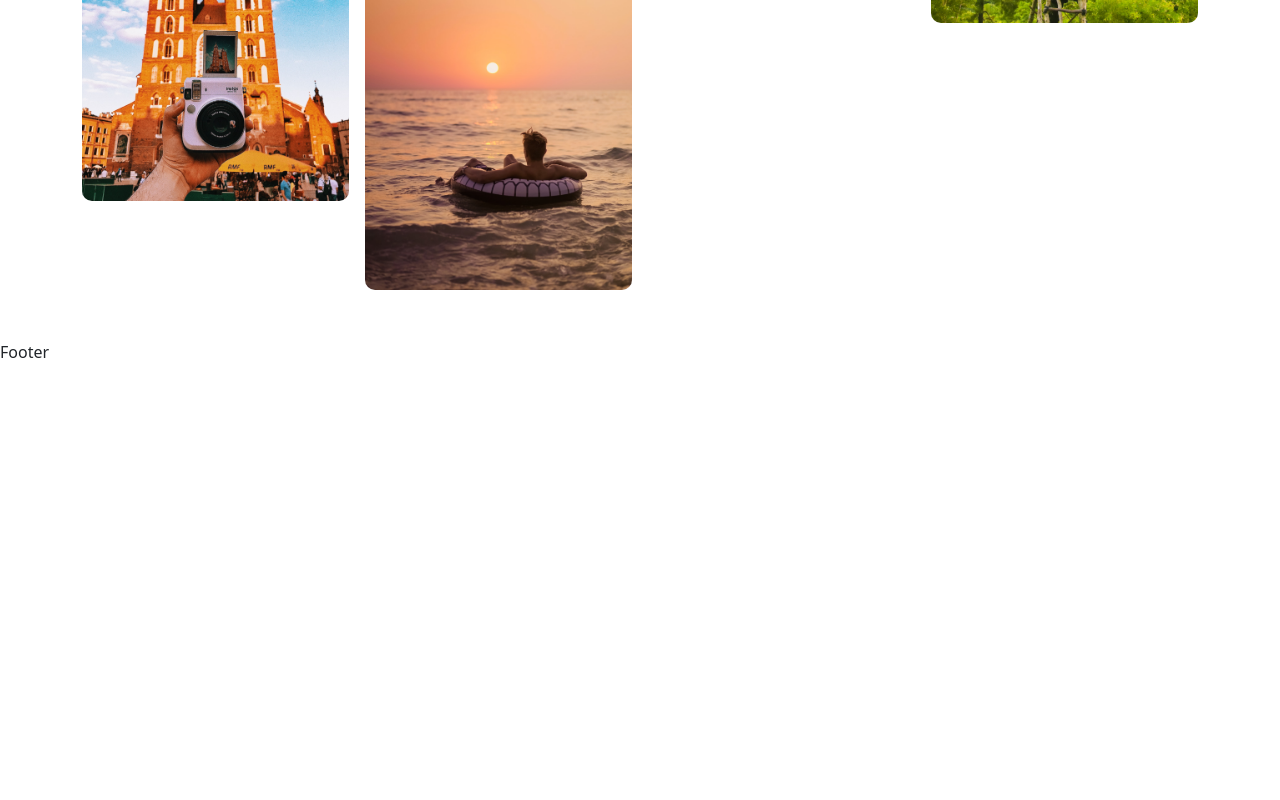
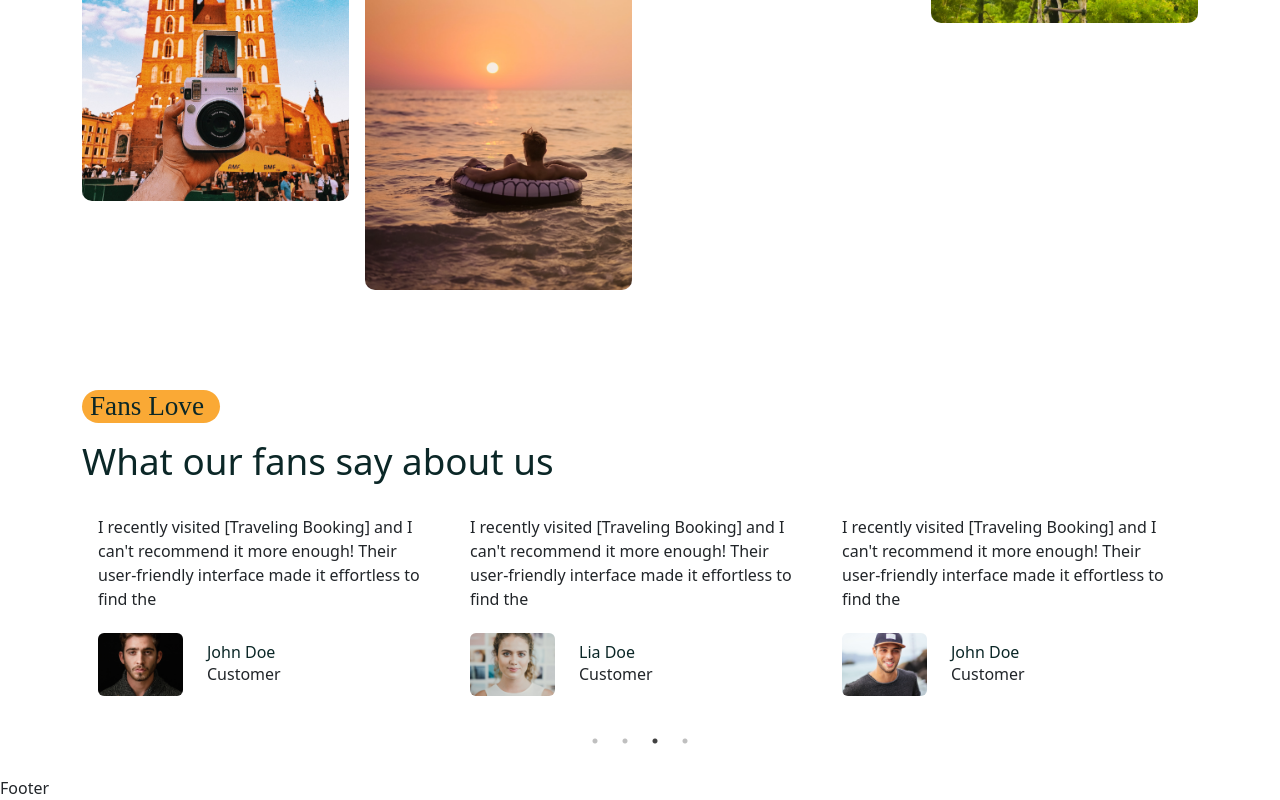
Before and after one commit to tiendk195/Travel_Booking, a React (Create React App) app in the folder frontend/: page /home in a window 1280 px wide. Shown: the part 2370-3170 px from the top of the page. Before the commit the page ends 2734 px from the top, so only its background shows below. Built offline with nearby package versions, Linux system fonts and the light colour scheme; a web font is replaced by a local one.

Commit message:
Add tesiminal Customer slider components

```diff
--- /dev/null
+++ b/frontend/src/components/Testimonial/Testimonial.jsx
@@ -0,0 +1,100 @@
+import React from "react";
+import Slider from "react-slick";
+import ava01 from "../../assets/images/ava-1.jpg";
+import ava02 from "../../assets/images/ava-2.jpg";
+import ava03 from "../../assets/images/ava-3.jpg";
+
+const Testimonial = () => {
+  const settings = {
+    dots: true,
+    infinite: true,
+    autoplay: true,
+    speed: 1000,
+    swipeToSlide: true,
+    autoplaySpeed: 2000,
+    slidesToShow: 3,
+    responsive: [
+      {
+        breakpoint: 992,
+        settings: {
+          slidesToShow: 2,
+          slidesToScroll: 1,
+          infinite: true,
+          dots: true,
+        },
+      },
+      {
+        breakpoint: 576,
+        settings: {
+          slidesToShow: 1,
+          slidesToScroll: 1,
+        },
+      },
+    ],
+  };
+  return (
+    <Slider {...settings}>
+      <div className="testimonial py-4 px-3">
+        <p>
+          I recently visited [Traveling Booking] and I can't recommend it more
+          enough! Their user-friendly interface made it effortless to find the
+        </p>
+
+        <div className="d-flex align-items-center gap-4 mt-3">
+          <img src={ava01} alt="" className="w-25 h-25 rounded-2" />
+          <div>
+            <h6 className="mb-0 mt-3">John Doe</h6>
+            <p>Customer</p>
+          </div>
+        </div>
+      </div>
+
+      <div className="testimonial py-4 px-3">
+        <p>
+          I recently visited [Traveling Booking] and I can't recommend it more
+          enough! Their user-friendly interface made it effortless to find the
+        </p>
+
+        <div className="d-flex align-items-center gap-4 mt-3">
+          <img src={ava02} alt="" className="w-25 h-25 rounded-2" />
+          <div>
+            <h6 className="mb-0 mt-3">Lia Doe</h6>
+            <p>Customer</p>
+          </div>
+        </div>
+      </div>
+
+      <div className="testimonial py-4 px-3">
+        <p>
+          I recently visited [Traveling Booking] and I can't recommend it more
+          enough! Their user-friendly interface made it effortless to find the
+        </p>
+
+        <div className="d-flex align-items-center gap-4 mt-3">
+          <img src={ava03} alt="" className="w-25 h-25 rounded-2" />
+          <div>
+            <h6 className="mb-0 mt-3">John Doe</h6>
+            <p>Customer</p>
+          </div>
+        </div>
+      </div>
+
+      <div className="testimonial py-4 px-3">
+        <p>
+          I recently visited [Traveling Booking] and I can't recommend it more
+          enough! Their user-friendly interface made it effortless to find the
+        </p>
+
+        <div className="d-flex align-items-center gap-4 mt-3">
+          <img src={ava02} alt="" className="w-25 h-25 rounded-2" />
+          <div>
+            <h6 className="mb-0 mt-3">Lia Doe</h6>
+            <p>Customer</p>
+          </div>
+        </div>
+      </div>
+    </Slider>
+  );
+};
+
+export default Testimonial;
--- a/frontend/src/pages/Home.jsx
+++ b/frontend/src/pages/Home.jsx
@@ -11,7 +11,7 @@
 import FeaturedTourList from "../components/Featured-tours/FeaturedTourList";
 import experienceImg from "../assets/images/experience.png";
 import MasonryImagesGallery from "../components/Image-gallery/MasonryImagesGallery";
-
+import Testimonial from "../components/Testimonial/Testimonial";
 const Home = () => {
   return (
     <>
@@ -146,6 +146,23 @@
       </section>
 
       {/* ======Gallery Section End====== */}
+
+      {/* ======Testimonial Section Start====== */}
+
+      <section>
+        <Container>
+          <Row>
+            <Col lg="12">
+              <Subtitle subtitle={"Fans Love"} />
+              <h2 className="testimonial__title">What our fans say about us</h2>
+            </Col>
+            <Col lg="12">
+              <Testimonial />
+            </Col>
+          </Row>
+        </Container>
+      </section>
+      {/* ======Testimonial Section End====== */}
     </>
   );
 };
--- a/frontend/src/styles/home.css
+++ b/frontend/src/styles/home.css
@@ -102,3 +102,7 @@
 .masonry__img:hover {
   transform: scale(1.1);
 }
+.testimonial__title {
+  font-size: 2.3rem;
+  margin-top: 1rem;
+}
```
Also changed, not shown: frontend/src/shared/Newsletter/Newsletter.jsx (added, +7 -0 lines), frontend/src/shared/Newsletter/newsletter.css (added).
